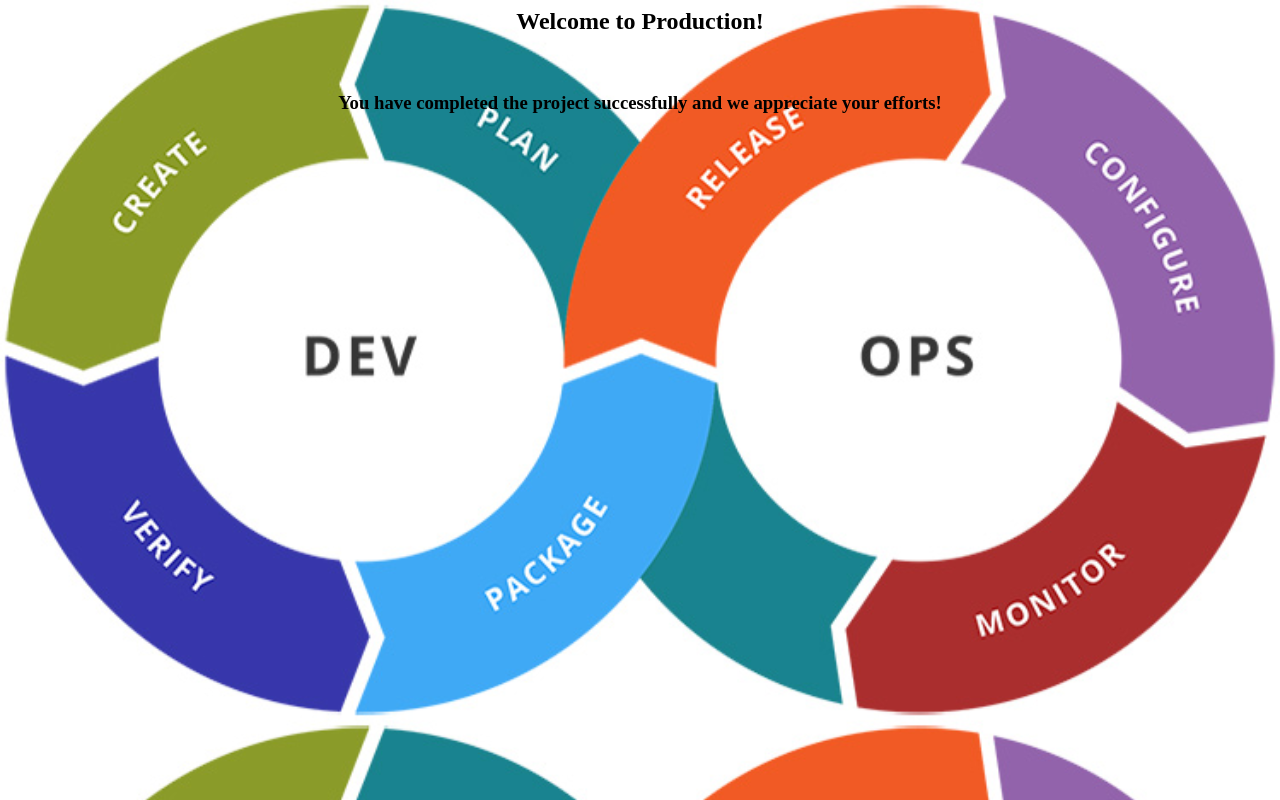
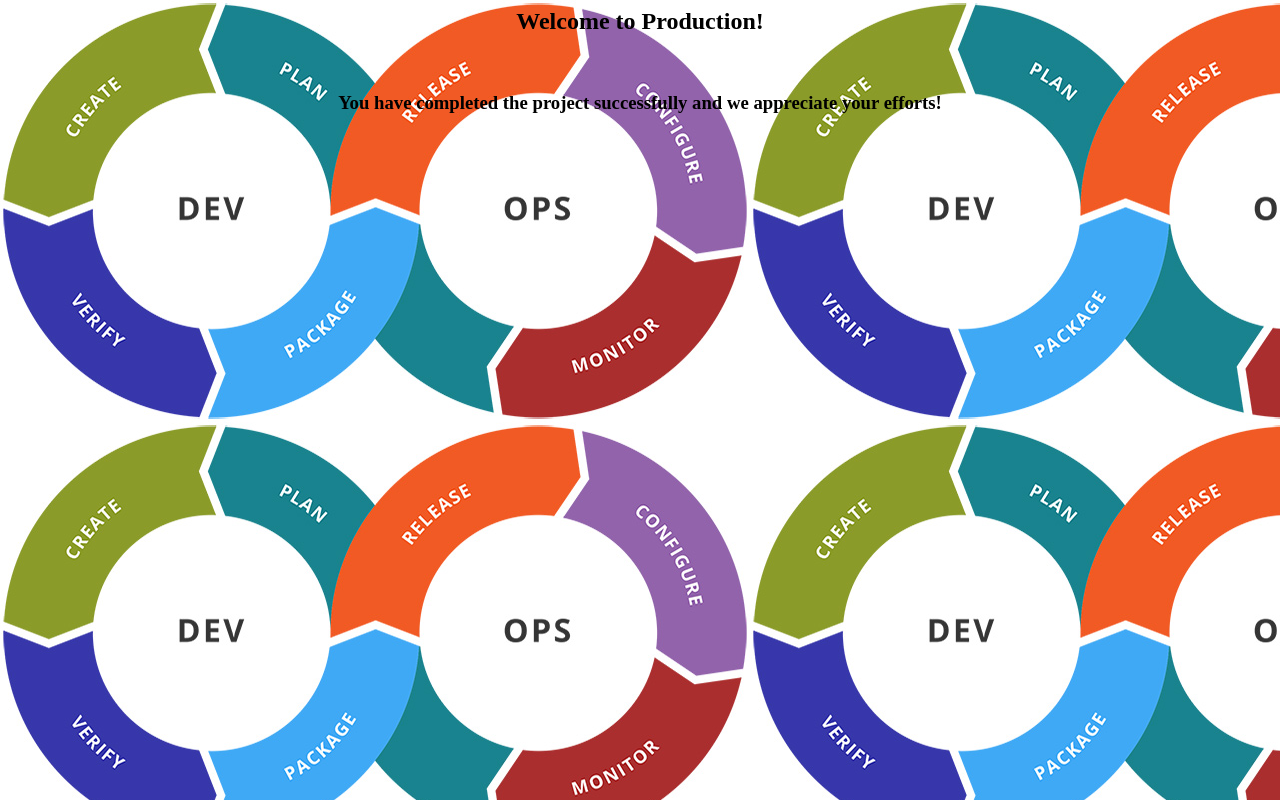
Before and after one commit to balajikubenthiran21031989/DevOpsProfessional, a plain HTML site: page index.html in a window 1280 px wide. Drawn offline with Linux system fonts and the light colour scheme.

Commit message:
index bg size removed

```diff
--- a/index.html
+++ b/index.html
@@ -2,7 +2,7 @@
 <head>
 <title> Intellipaat Application</title>
 </head>
-<body style = "background-image:url('images/devops.jpg'); background-size: 100%">
+<body style = "background-image:url('images/devops.jpg');">
 <h2 ALIGN=CENTER>Welcome to Production!</h2>
 <br>
 <h3 ALIGN=CENTER> You have completed the project successfully and we appreciate your efforts!<h3>
```
